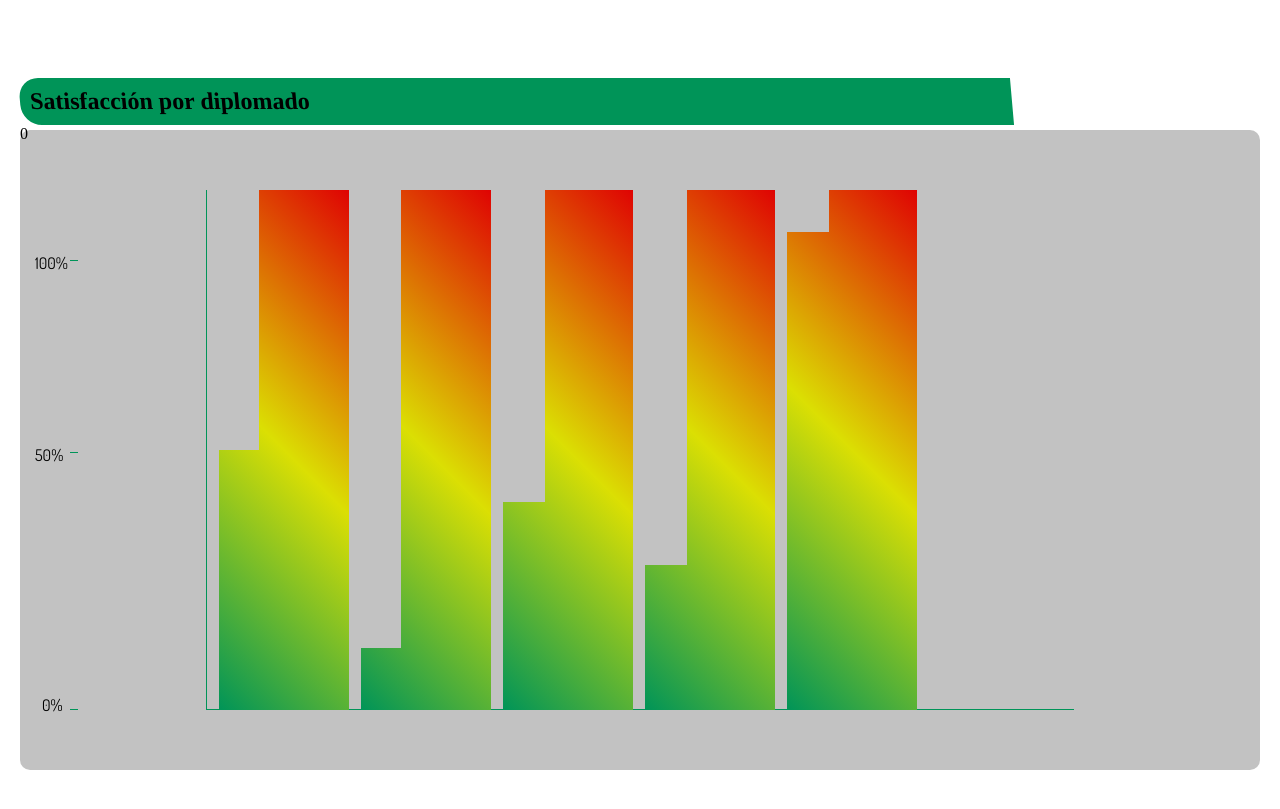
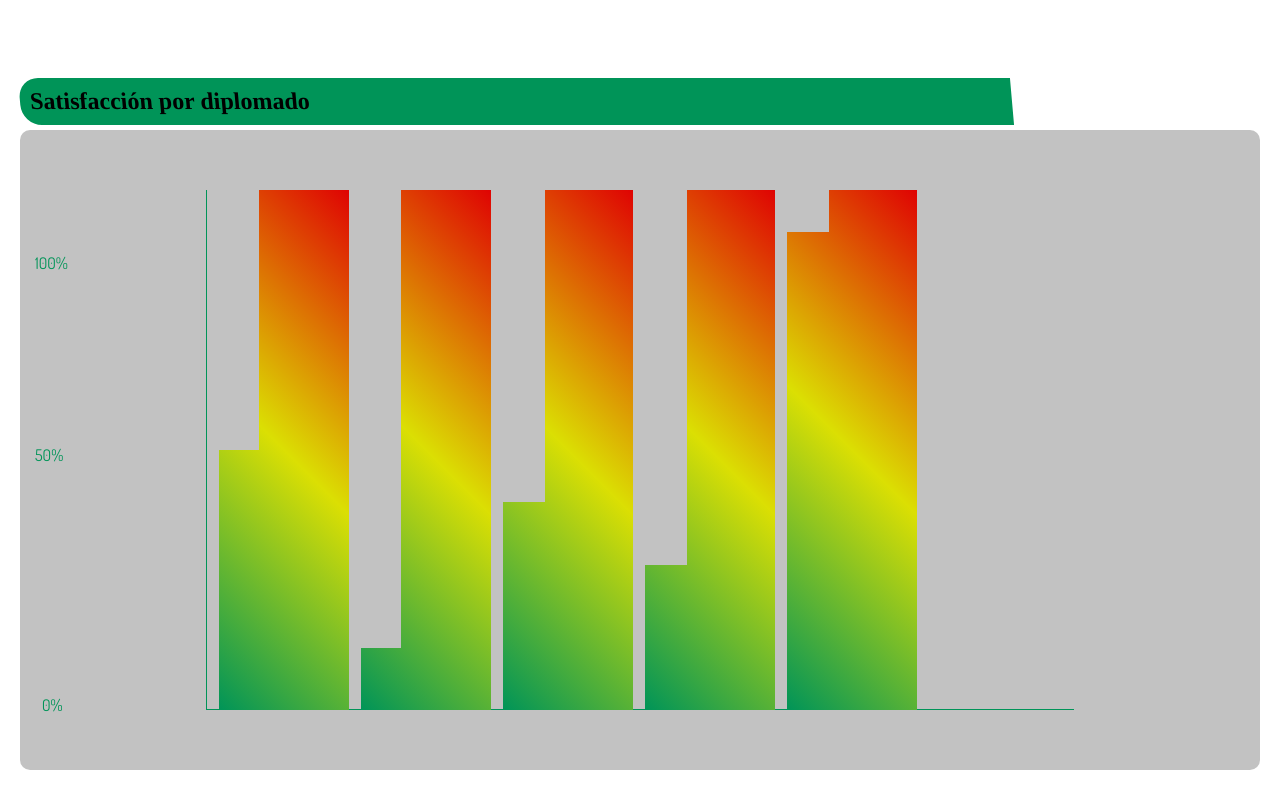
Before and after one commit to CrisCaBeRi/Semillas_emociones_Y_tareas, a plain HTML site: page index.html in a window 1280 px wide. Shown: the part 2208-3017 px from the top of the page. Drawn offline with Linux system fonts and the light colour scheme.

Commit message:
agregue color en los porcentajes

```diff
--- a/index.html
+++ b/index.html
@@ -234,7 +234,6 @@
                     <p class="satisfaction__container--cincuenta">50%</p>
                     <div class="satisfaction__container--linear3"></div>
                     <p class="satisfaction__container--c">0%</p>
-                    <p class="satisfaction__container--cero">0</p>
                 </div>
                 <div class="satisfaction__container--linebackground">
                     <div class="satisfaction__container--barras">
--- a/styles/styles.css
+++ b/styles/styles.css
@@ -492,6 +492,7 @@
   top: 20%;
   left: 15px;
   font-family: 'Dosis', sans-serif;
+  color: #009458;
 }
 
 
@@ -512,6 +513,7 @@
   top: 50%;
   left: 15px;
   font-family: 'Dosis', sans-serif;
+  color: #009458;
 }
 
 
@@ -532,6 +534,7 @@
   top: 89%;
   left: 22px;
   font-family: 'Dosis', sans-serif;
+  color: #009458;
 }
 
 
```
